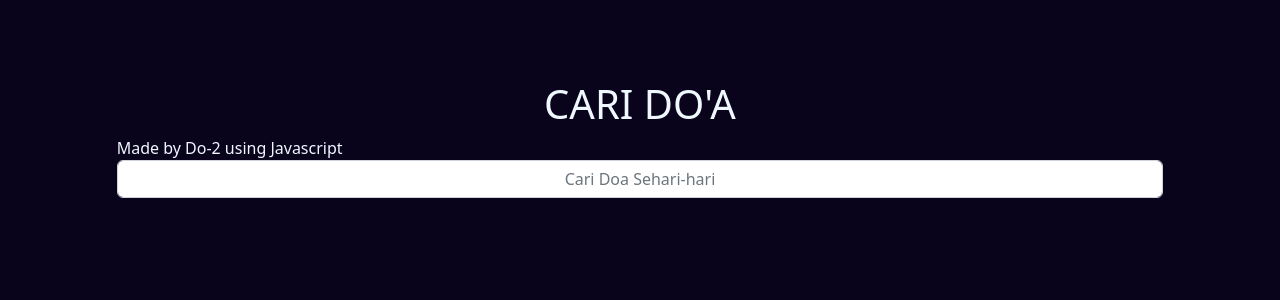
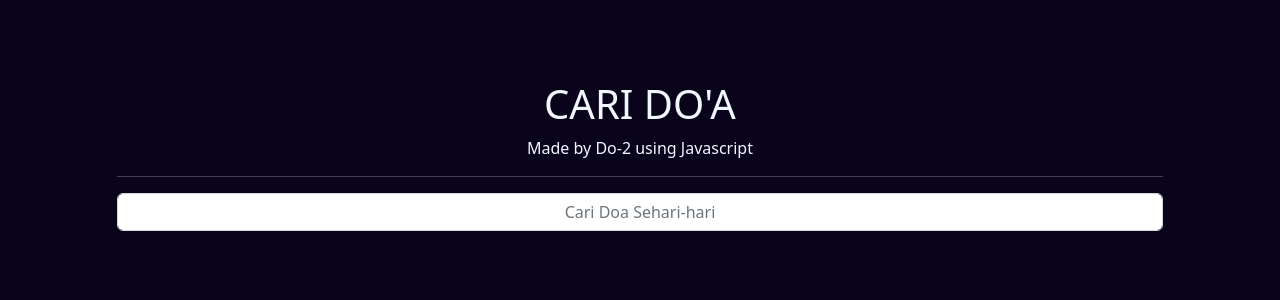
Before and after one commit to bozid95/doa-harian, a React (Vite) app: page / in a window 1280 px wide. Shown: the top 300 px of the page. Built offline with nearby package versions, Linux system fonts and the light colour scheme.

Commit message:
Update App.jsx

```diff
--- a/src/App.jsx
+++ b/src/App.jsx
@@ -34,7 +34,8 @@ function App() {
       <div className="container-fluid" id="search">
         <div className="col-md-10">
           <h1 className="text-center">CARI DO'A</h1>
-<h10 className="text-center">Made by Do-2 using Javascript</h10>
+<div className="text-center">Made by Do-2 using Javascript</div>
+<hr/>
           <Form.Group controlId="form">
             <Form.Control onChange={(e) => setInput(e.target.value)} type="text" placeholder="Cari Doa Sehari-hari" className="text-center" />
           </Form.Group>
```
